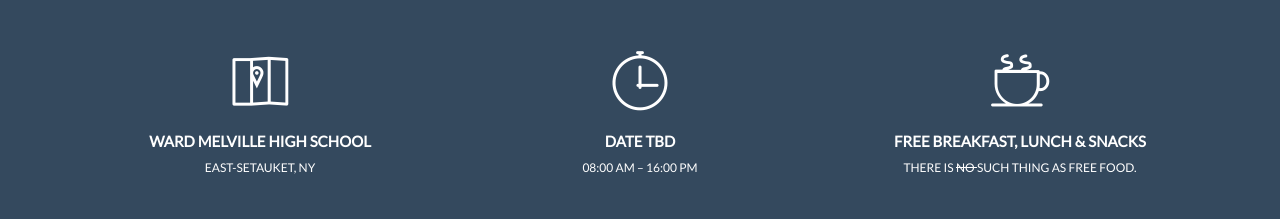
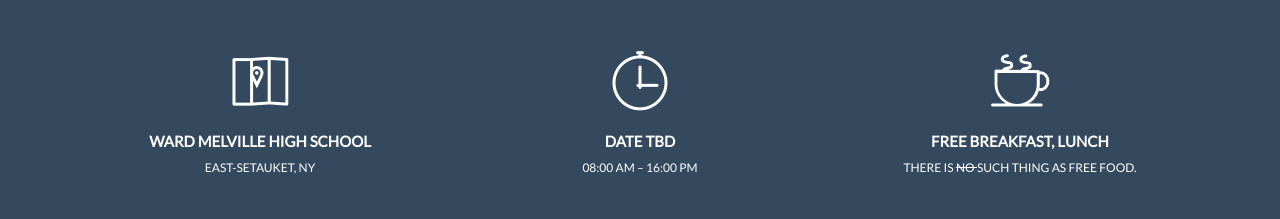
Before and after one commit to WMEigenTournament/WMEigenTournament.github.io, a plain HTML site: page index.html in a window 1280 px wide. Shown: the part 1080-1299 px from the top of the page. Drawn offline with Linux system fonts and the light colour scheme; some packages are replaced by stand-ins of ours; files whose address does not match are found by name.

Commit message:
Update index.html

```diff
--- a/index.html
+++ b/index.html
@@ -390,7 +390,7 @@
           <div class="col-md-6 col-lg-4 col-xs-12 work-counter-widget text-center">
             <div class="counter wow fadeInRight" data-wow-delay="1.2s">
               <div class="icon"><i class="lni-coffee-cup"></i></div>
-              <p>Free Breakfast, Lunch & Snacks</p>
+              <p>Free Breakfast, Lunch</p>
               <span>There is <strike> no </strike> such thing as free food.</span>
             </div>
           </div>
```
